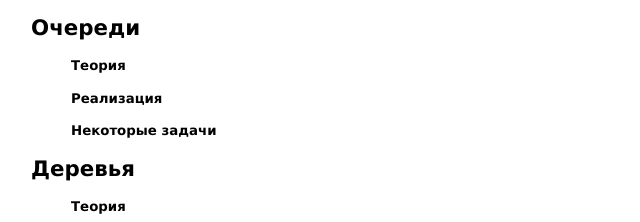
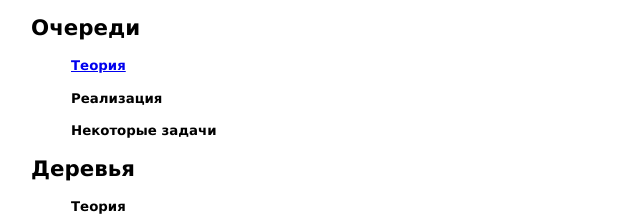
Before and after one commit to vladIsTrue/vladistrue.github.io, a plain HTML site: page index.html in a window 1280 px wide. Shown: the part 322-544 px from the top of the page, 17-657 px from the left. Drawn offline with Linux system fonts and the light colour scheme.

Commit message:
add first link

```diff
--- a/index.html
+++ b/index.html
@@ -62,7 +62,7 @@
 		<p></p><h2>Очереди</h2>
 			<div>
 				<ul>
-				<h4>Теория</h4>
+				<!--<h4>Теория</h4>--> <a href="https://vladistrue.github.io/t_queue.html" class="site" target="_blank"><h4>Теория</h4></a>
 				<h4>Реализация</h4>
 				<h4>Некоторые задачи</h4>
 			</div>
@@ -74,5 +74,6 @@
 				<h4>Некоторые задачи</h4>
 			</div>
 	</div>
+
 </body>
 </html>
```
Also changed, not shown: t_queue.html (+3 -1 lines).
